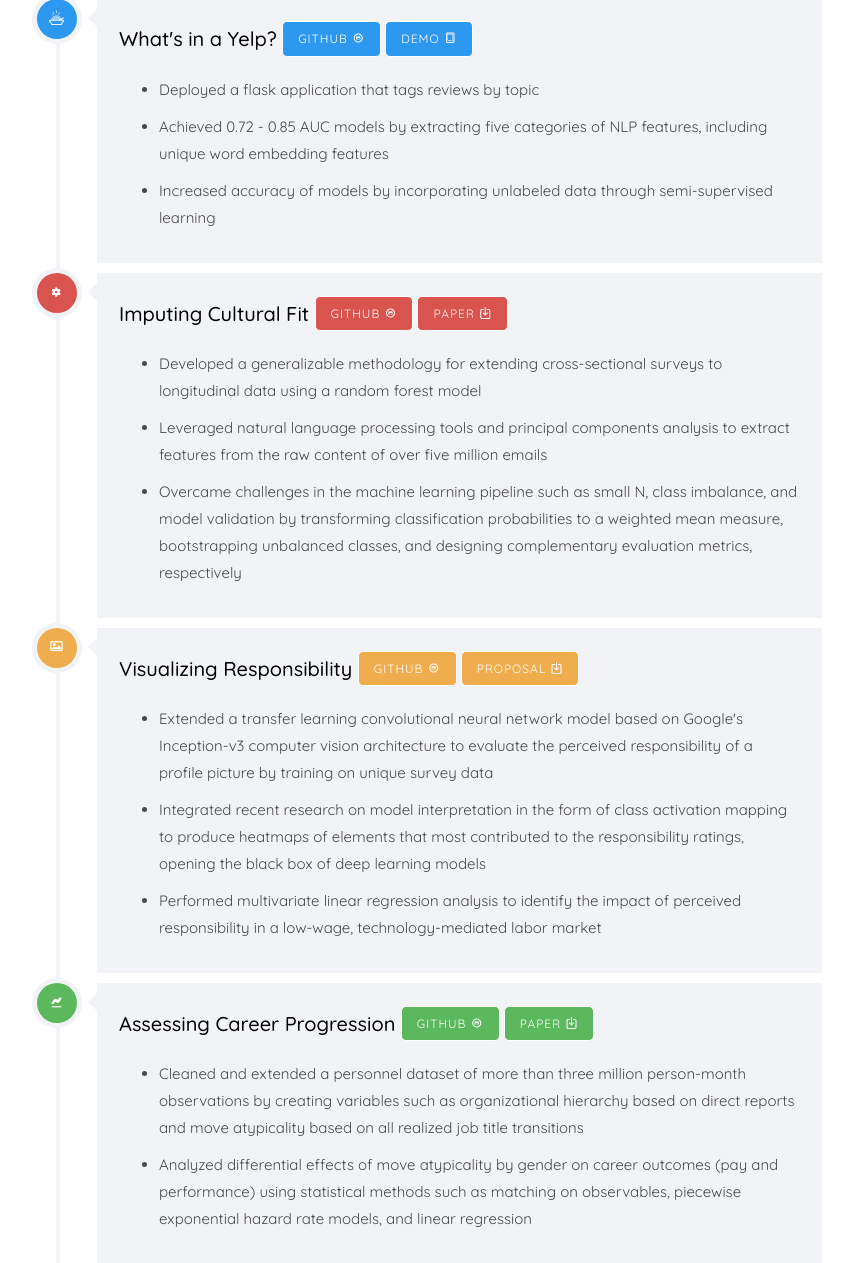
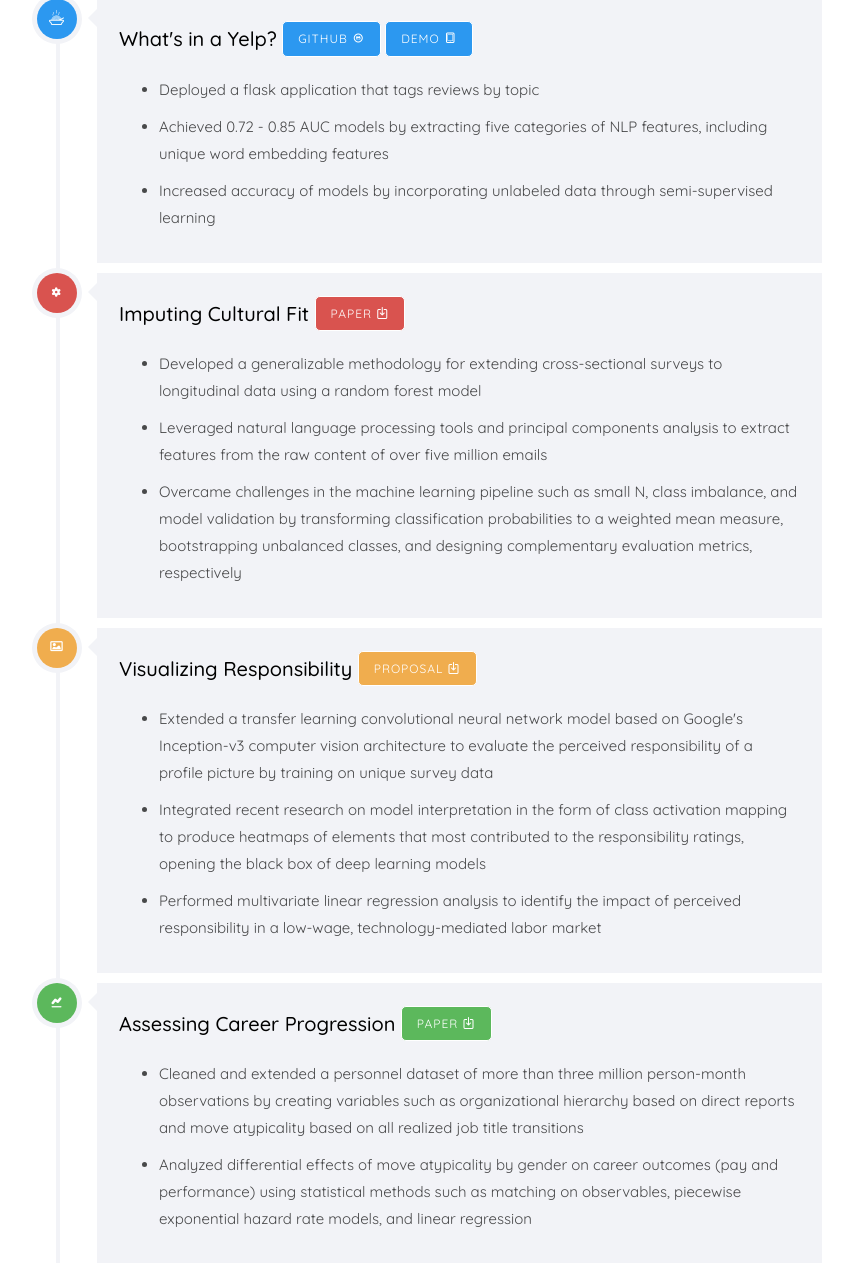
Before and after one commit to richardwhlu/insight_project, a Flask app: page / in a window 1280 px wide. Shown: the part 1647-2910 px from the top of the page, without its empty margins (366-1219 px from the left). Run offline with Flask 2, Linux system fonts and the light colour scheme; parts of the project's set-up code (start-up, migrations or seed data) failed here and were passed over; some libraries are stand-ins or nearby versions; some web fonts are replaced.

Commit message:
fix site links

```diff
--- a/5_flask_app/flask_app/templates/index.html
+++ b/5_flask_app/flask_app/templates/index.html
@@ -634,7 +634,7 @@
 
                                    <div class="timeline-label">
 
-                                      <h2>What's in a Yelp? <a style="color:#FFF; border:1px solid #FFF; border-radius: 5px;" class="btn btn-primary btn-learn" href="">Github <i class="icon-social-github-circular"></i></a><a style="color:#FFF; border:1px solid #FFF; border-radius: 5px;" class="btn btn-primary btn-learn" href="http://www.richardwhlu.com/demo">Demo <i class="icon-device-tablet"></i></a></h2>
+                                      <h2>What's in a Yelp? <a style="color:#FFF; border:1px solid #FFF; border-radius: 5px;" class="btn btn-primary btn-learn" href="https://github.com/richardwhlu/insight_project">Github <i class="icon-social-github-circular"></i></a><a style="color:#FFF; border:1px solid #FFF; border-radius: 5px;" class="btn btn-primary btn-learn" href="http://www.richardwhlu.com/demo">Demo <i class="icon-device-tablet"></i></a></h2>
 
 
                                       <ul style="margin-top: -15px;">
@@ -656,7 +656,7 @@
 
                                    <div class="timeline-label">
 
-                                      <h2>Imputing Cultural Fit <a style="color:#FFF; border:1px solid #FFF; border-radius: 5px;" class="btn btn-danger btn-learn" href="">Github <i class="icon-social-github-circular"></i></a><a style="color:#FFF; border:1px solid #FFF; border-radius: 5px;" class="btn btn-danger btn-learn" href="../static/work/situated_cultural_fit.pdf" download>Paper <i class="icon-download4"></i></a></h2>
+                                      <h2>Imputing Cultural Fit <a style="color:#FFF; border:1px solid #FFF; border-radius: 5px;" class="btn btn-danger btn-learn" href="../static/work/situated_cultural_fit.pdf" download>Paper <i class="icon-download4"></i></a></h2>
 
                                       <ul style="margin-top: -15px;">
                                         <li style="margin-bottom: 10px;">Developed a generalizable methodology for extending cross-sectional surveys to longitudinal data using a random forest model</li>
@@ -679,7 +679,7 @@
 
                                    <div class="timeline-label">
 
-                                    <h2>Visualizing Responsibility <a style="color:#FFF; border:1px solid #FFF; border-radius: 5px;" class="btn btn-warning btn-learn" href="">Github <i class="icon-social-github-circular"></i></a><a style="color:#FFF; border:1px solid #FFF; border-radius: 5px;" class="btn btn-warning btn-learn" href="../static/work/fisher_center_proposal.pdf" download>Proposal <i class="icon-download4"></i></a></h2>
+                                    <h2>Visualizing Responsibility <a style="color:#FFF; border:1px solid #FFF; border-radius: 5px;" class="btn btn-warning btn-learn" href="../static/work/fisher_center_proposal.pdf" download>Proposal <i class="icon-download4"></i></a></h2>
 
                                     <ul style="margin-top: -15px;">
                                         <li style="margin-bottom: 10px;">Extended a transfer learning convolutional neural network model based on Google's Inception-v3 computer vision architecture to evaluate the perceived responsibility of a profile picture by training on unique survey data</li>
@@ -703,7 +703,7 @@
 
                                    <div class="timeline-label">
 
-                                    <h2>Assessing Career Progression <a style="color:#FFF; border:1px solid #FFF; border-radius: 5px;" class="btn btn-success btn-learn" href="">Github <i class="icon-social-github-circular"></i></a><a style="color:#FFF; border:1px solid #FFF; border-radius: 5px;" class="btn btn-success btn-learn" href="../static/work/dilemma_mobility.pdf" download>Paper <i class="icon-download4"></i></a></h2>
+                                    <h2>Assessing Career Progression <a style="color:#FFF; border:1px solid #FFF; border-radius: 5px;" class="btn btn-success btn-learn" href="../static/work/dilemma_mobility.pdf" download>Paper <i class="icon-download4"></i></a></h2>
 
                                     <ul style="margin-top: -15px;">
                                         <li style="margin-bottom: 10px;">Cleaned and extended a personnel dataset of more than three million person-month observations by creating variables such as organizational hierarchy based on direct reports and move atypicality based on all realized job title transitions</li>
```
